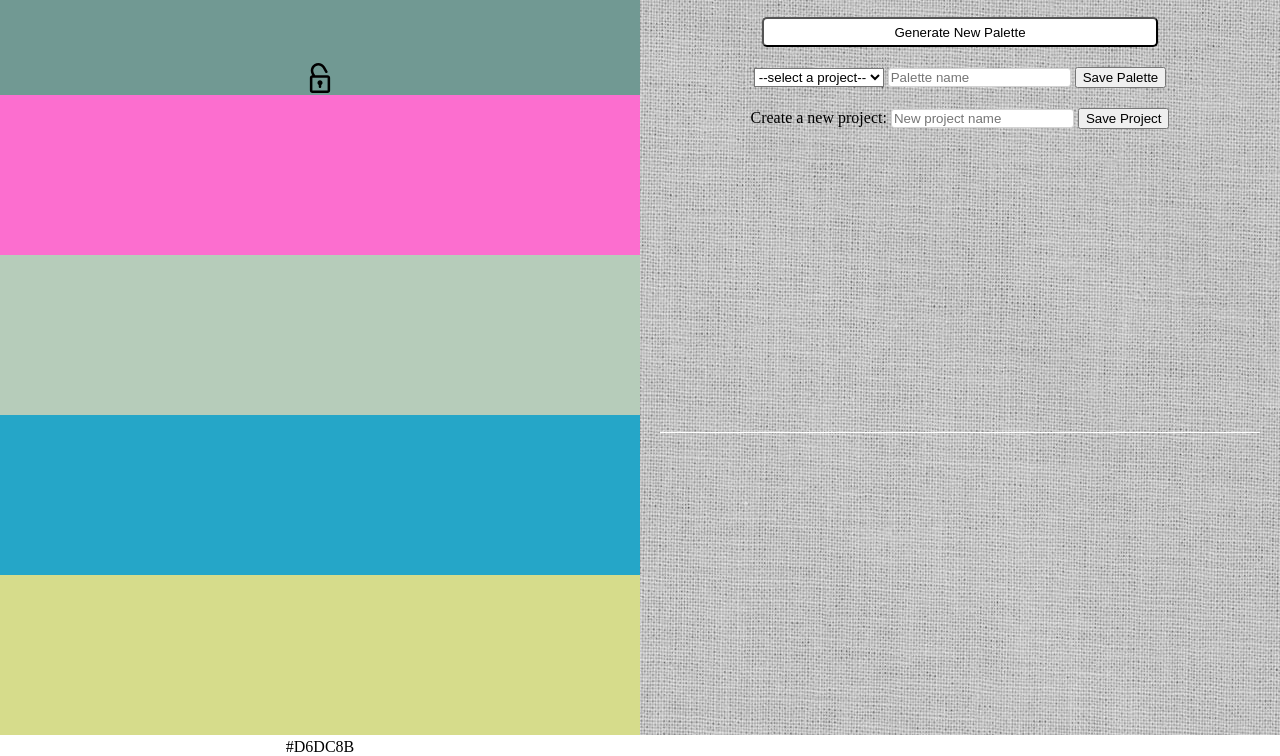
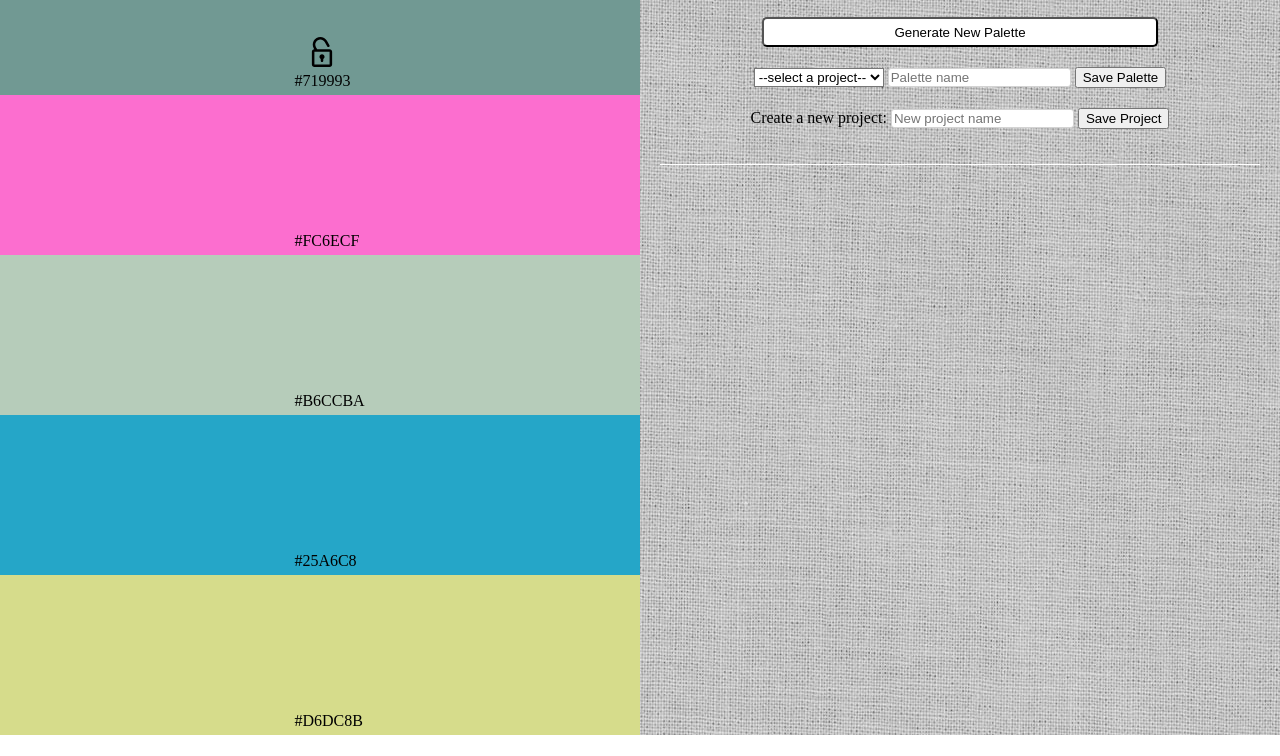
Before and after one commit to jaredeklin/palette-picker, a website: page public/index.html in a window 1280 px wide. Shown: the part 65-821 px from the top of the page. After the commit the page ends 800 px from the top, so only its background shows below. Drawn offline with nearby package versions, Linux system fonts and the light colour scheme; no server answers.

Commit message:
Reposition lock and form

```diff
--- a/public/css/styles.css
+++ b/public/css/styles.css
@@ -23,25 +23,27 @@ input {
 }
 
 .forms {
-  /*background: rgba(0, 0, 0, .6);*/
-  /*width: 110%;*/
-  /*margin: 0 0 20px -20px;*/
-  /*color: #FFF;*/
   border-bottom: 1px solid #FFF;
+  height: 230px;
 }
 
 .color-section {
   display: grid;
   grid-column: 1;
+  max-height: 100vh;
 }
 
 .colors {
   box-sizing: border-box;
   height: 20vh;
+  position: relative;
 }
 
 .colors div {
-  margin: 20% auto;
+  margin: auto;
+  position: absolute;
+  left: 46%;
+  bottom: 5px;
 }
 
 .lock-btn {
@@ -78,10 +80,6 @@ input {
   height: 100vh;
   overflow-y: scroll;
   background-image: url('/images/Large_grey.jpg');
-}
-
-.left-section {
-  max-height: 100vh;
 }
 
 .new-palette-btn {
--- a/public/js/scripts.js
+++ b/public/js/scripts.js
@@ -148,7 +148,6 @@ async function savePalette(event) {
     const newPalette = cleanPalette([paletteData])
 
     palettes = [...palettes, ...newPalette];
-    console.log(palettes)
     $('.palette-name-input').val('');
     displayProjects();
   } else {
@@ -159,7 +158,6 @@ async function savePalette(event) {
 
 function changeProject() {
   currentProject = projects.find(project => project.name === $(this).val())
-  console.log(currentProject)
 }
 
 function populateDropdown() {
```
